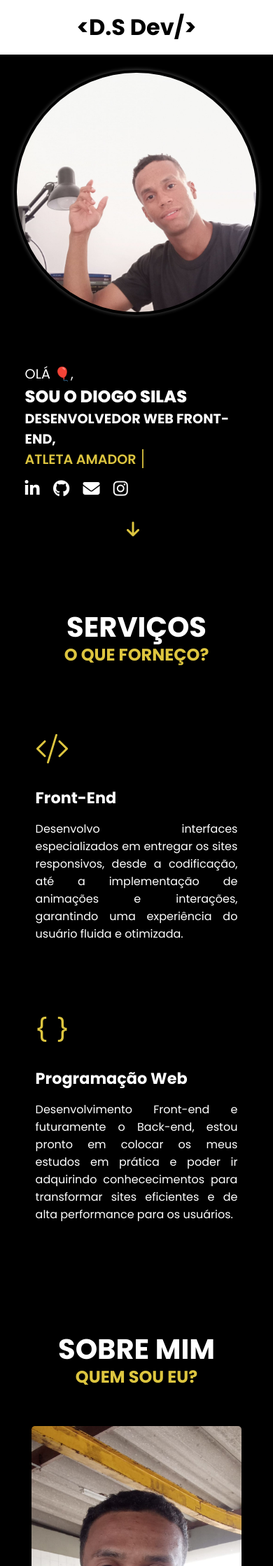
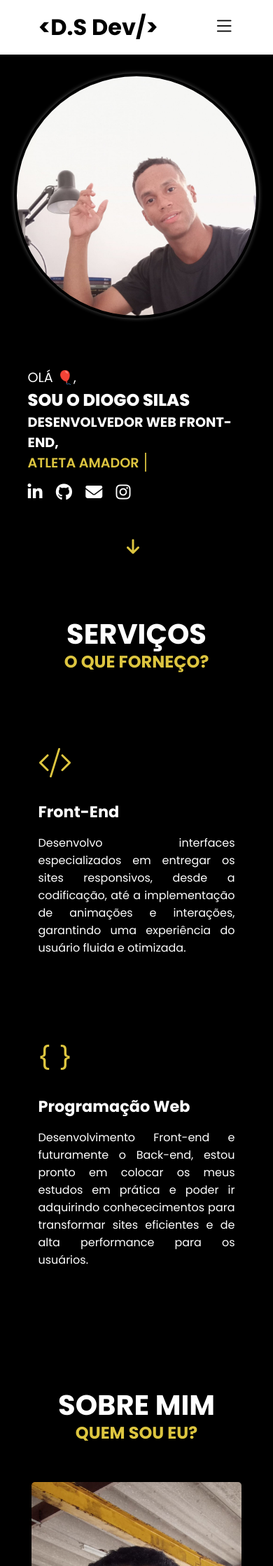
Before and after one commit to DiogoSilas/diogo-silas-portfolio, a PHP site: page / in a window 390 px wide. Shown: the top 2238 px of the page at 70% size. Run offline with PHP 8.4, Linux system fonts and the light colour scheme.

Commit message:
Responsividades para telas maiores que 1880px.

```diff
--- a/assets/css/globais.css
+++ b/assets/css/globais.css
@@ -26,14 +26,14 @@ body {
 .about,
 .projects,
 .contact {
-    padding: 20px 4%;
+    padding: 25px 5%;
 }
 
 div.titulos {
     color: #fff;
     text-align: center;
     line-height: 40px;
-    padding: 90px 0 50px;
+    padding: 85px 0 50px;
 }
 div.titulos > .titulo {
     font-size: 2.5rem;
--- a/assets/css/mediaquerys.css
+++ b/assets/css/mediaquerys.css
@@ -1,27 +1,57 @@
+@media screen and (min-width: 1880px) {
+    header.header {
+        position: sticky;
+        margin: auto;
+        top: 0;
+        width: 100%;
+    }
+}
+
 @media screen and (max-width: 900px) {
+    /*Seção do Menu*/
+    header.header {
+        position: fixed;
+        top: 0;
+        width: 100%;
+    }
     header.header .menu-desktop {
         display: none;
+    }.header .btn-open-menu {
+        display: block;
     }
+    /*Seção do Home*/
     section.home {
         flex-direction: column-reverse;
+        margin-top: 0px;
     }
-
     section.home .txt-home {
         padding: 20px;
     }
     section.home .img-home img {
         width: 100%;
-        margin: 80px auto 0px;
+        margin: 80px auto 0;
     }
 
+    /*Seção de Minhas sHabilidades*/
     section.skills .skill {
-        margin: 15px 20px;
+        margin: 25px 20px;
     }
 
+    /*Seção Sobre Mim*/
     aside.about .container {
         flex-direction: column;
     }
     aside.about .txt-about {
         margin: auto 20px;
+        text-align: center;
+    }
+    aside.about .txt-about > h2, p {
+        text-align: justify;
+    }
+
+    /*Seção de Contatos - Formulário*/
+    section.contact section.container p,
+    section.contact section.container .form {
+        padding: 0 15px;
     }
 }
--- a/assets/css/sections/contact.css
+++ b/assets/css/sections/contact.css
@@ -8,7 +8,6 @@ section.contact div.titulos {
     color: #fff;
     text-align: center;
     line-height: 40px;
-    margin-top: 80px;
     padding: 90px 0 30px 0;
 }
 
@@ -49,11 +48,9 @@ section.contact section.container .form textarea::placeholder {
 }
 
 
-
-
 section.contact section.container .form textarea#message {
     resize: none;
-    max-height: 200px;
+    height: 100px;
 }
 
 section.contact section.container .form #btn-enviar {
--- a/assets/css/sections/header.css
+++ b/assets/css/sections/header.css
@@ -1,13 +1,14 @@
 .header {
     display: flex;
     align-items: center;
+    align-self: center;
     justify-content: space-around;
     flex-flow: row nowrap;
+    max-width: 1880px;
     width: 100%;
     padding: 15px;
     position: fixed;
     top: 0;
-    left: 0;
     z-index: 999;
     background-color: #fff;
 }
@@ -39,3 +40,84 @@
 .header .menu-desktop ul li a:hover::after {
     width: 100%;
 }
+
+/*Menu Mobile*/
+
+.header .overlay-menu-mobile {
+    display: none;
+    position: fixed;
+    top: 0;
+    left: 0;
+    width: 100%;
+    height: 100%;
+    z-index: 6666; /*Valor menor que o do menu mobile*/
+    background-color: #ffffffc6;
+}
+
+.header .menu-mobile.open-menu ~ .overlay-menu-mobile {
+    display: block;
+}
+
+.header .btn-open-menu {
+    display: none;
+    color: #000;
+    font-size: 30px;
+    cursor: pointer;
+}
+
+.header .menu-mobile {
+    width: 0%;
+    height: 100dvh;
+    position: fixed;
+    top: 0;
+    right: 0;
+    overflow: hidden;
+    z-index: 9999;
+    transition: 0.5s;
+    background-color: #ffffff;
+}
+
+.header .menu-mobile.open-menu {
+    width: 70%;
+}
+
+.header .menu-mobile .btn-close-menu {
+    margin: 17px 20px;
+}
+
+.header .menu-mobile .btn-close-menu i {
+    display: inline-block;
+    font-size: 30px;
+    cursor: pointer;
+    color: #000;
+}
+
+.header .menu-mobile nav .redes-sociais-menu {
+    text-align: center;
+}
+
+.header .menu-mobile nav .redes-sociais-menu i {
+    display: inline-block;
+    font-size: 30px;
+    margin: 55px 10px;
+}
+
+.header .menu-mobile nav ul {
+    list-style-type: none;
+    text-align: center;
+}
+
+
+.header .menu-mobile ul li a {
+    display: inline-block;
+    font-size: 1.5rem;
+    padding: 20px;
+    width: 100%;
+    color: #000000;
+    transition: 0.3s ease-in-out;
+}
+
+.header .menu-mobile ul li a:hover {
+    font-weight: 500;
+    background-color: #ddc53f;
+}
--- a/assets/css/sections/home.css
+++ b/assets/css/sections/home.css
@@ -2,11 +2,11 @@ section.home {
     display: flex;
     align-items: center;
     justify-content: space-around;
-    min-height: 90vh;
     gap: 50px;
     text-transform: uppercase;
     color: #fff;
     position: relative;
+    margin-top: 80px;
 }
 
 section.home .img-home img {
@@ -69,7 +69,7 @@ section.home .txt-home .txt-animation span::after {
 section.home #arrow-down {
     font-size: 1.5rem;
     position: absolute;
-    bottom: 15px;
+    bottom: 0px;
     right: 49%;
     animation: arrowdown 2s infinite alternate ease-in-out;
     color: #ddc53f;
--- a/index.html
+++ b/index.html
@@ -55,6 +55,25 @@
         <li><a href="#contact">Contact</a></li>
       </ul>
     </nav>
+    <button class="btn-open-menu" id="btn-open-menu"><i class="bi bi-list"></i></button>
+    <div class="menu-mobile" id="menu-mobile">
+      <button class="btn-close-menu" id="btn-close-menu"><i class="bi bi-x-lg"></i></button>
+      <nav>
+        <ul>
+          <li><a href="#">Home</a></li>
+          <li><a href="#skills">Skills</a></li>
+          <li><a href="#about">About</a></li>
+          <li><a href="#projects">My Projects</a></li>
+          <li><a href="#contact">Contact</a></li>
+        </ul>
+        <div class="redes-sociais-menu">
+          <a href="https://www.linkedin.com/in/diogosilasds/" target="_blank"><i class="fab fa-linkedin-in"></i></a>
+          <a href="https://github.com/DiogoSilas" target="_blank"><i class="fab fa-github"></i></a>
+          <a href="https://www.instagram.com/diogosilas_ds/" class="" target="_blank"><i class="fab fa-instagram"></i></a>
+        </div>
+      </nav>
+    </div><!--  Menu Mobile -->
+    <div class="overlay-menu-mobile"></div><!--overlay-menu-mobile-->
   </header><!--Interface-->
   <main>
     <section class="home interface">
@@ -170,7 +189,7 @@
           <form class="form" action="">
             <input type="text" id="username" placeholder="Seu Nome Completo:" required>
             <input type="email" id="email" placeholder="Seu E-mail:" required>
-            <input type="number" id="number" placeholder="Seu Celular:">
+            <input type="number" id="number" placeholder="Seu Celular: (DDD) Numero" pattern="[0-9]{11}">
             <textarea id="message" placeholder="Sua Mensagem" required></textarea>
             <button id="btn-enviar" type="submit" value="enviar">Enviar</button>
           </form>
```
